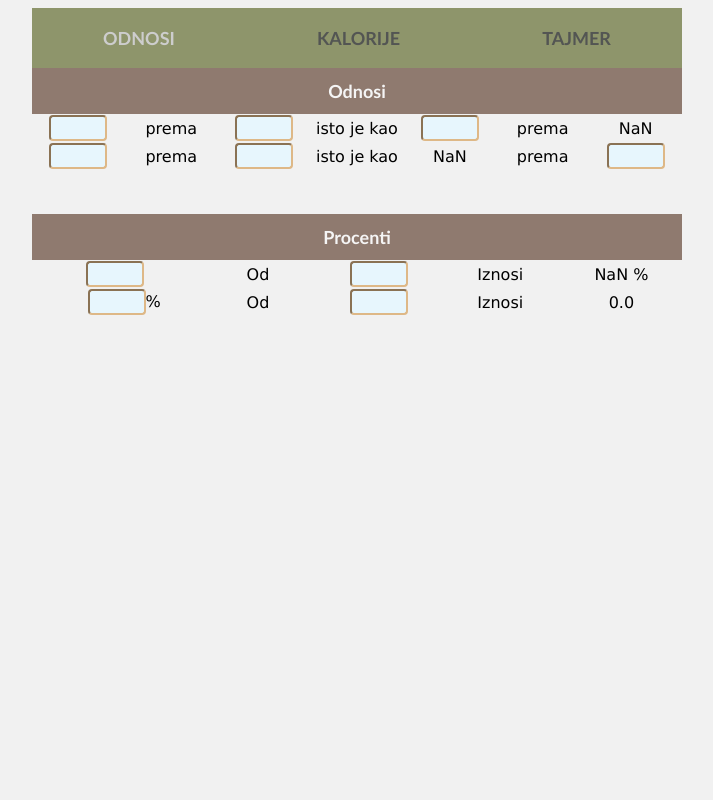
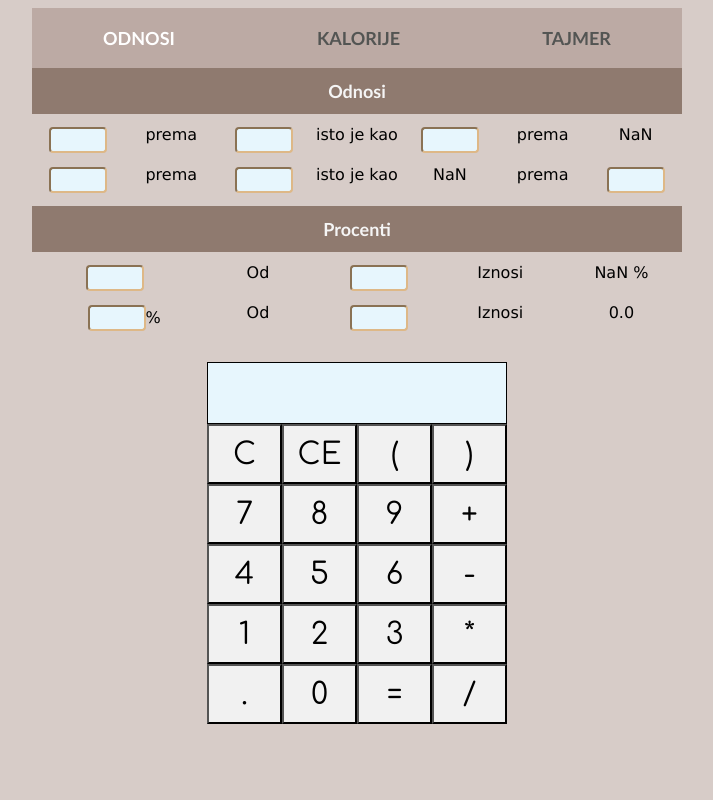
Before and after one commit to portal222/Calories, a React app: page / in a window 1280 px wide. Shown: the top 800 px of the page, without its empty margins (283-996 px from the left). Built offline with nearby package versions, Linux system fonts and the light colour scheme.

Commit message:
digitron

```diff
--- a/package.json
+++ b/package.json
@@ -17,6 +17,7 @@
     "css-loader": "^6.7.3",
     "html-loader": "^4.2.0",
     "html-webpack-plugin": "^5.5.0",
+    "mathjs": "^5.0.0",
     "node-sass": "^8.0.0",
     "react": "^18.2.0",
     "react-dom": "^18.2.0",
@@ -30,6 +31,7 @@
     "@emotion/react": "^11.11.0",
     "@emotion/styled": "^11.11.0",
     "framer-motion": "^10.16.4",
+    "immutability-helper": "^3.1.1",
     "moment": "^2.29.4",
     "prop-type": "^0.0.1",
     "prop-types": "^15.8.1",
--- /dev/null
+++ b/src/components/Digitron.js
@@ -0,0 +1,75 @@
+import React, { Component } from 'react'
+import Display from './Display'
+import KeyPadComponent from './KeyPadComponent'
+
+class Digitron extends Component {
+  state = {
+    result: ""
+  }
+
+  onClick = button => {
+    if (button === "=") {
+      this.calculate();
+    }
+
+    else if (button === "C") {
+      this.reset();
+
+    }
+
+    else if (button === "CE") {
+      this.backspace();
+    }
+
+    else {
+      this.setState({
+        result: this.state.result + button
+      })
+
+    }
+  };
+
+  calculate = () => {
+    var checkResult = ''
+    if (this.state.result.includes('--')) {
+      checkResult = this.state.result.replace('--', '+')
+    } else {
+      checkResult = this.state.result;
+    }
+
+    try {
+      this.setState({
+        result: (eval(checkResult) || "") + ""
+      })
+    } catch (e) {
+      this.setState({
+        result: "error"
+      })
+    }
+  };
+
+  reset = () => {
+    this.setState({
+      result: ""
+    })
+  };
+
+  backspace = () => {
+    this.setState({
+      result: this.state.result.slice(0, -1)
+    })
+  };
+  render() {
+    return (
+      <div>
+        <div className="calculator-body">
+
+          <Display result={this.state.result} />
+          <KeyPadComponent onClick={this.onClick} />
+        </div>
+      </div>
+    )
+  }
+}
+
+export default Digitron;
--- /dev/null
+++ b/src/components/Display.js
@@ -0,0 +1,9 @@
+import React, { Component } from 'react'
+
+class Display extends Component {
+  render() {
+    let { result } = this.props;
+    return <div className="result"> {result} </div>
+  }
+}
+export default Display
--- a/src/components/Kalorije.js
+++ b/src/components/Kalorije.js
@@ -1321,7 +1321,7 @@ const Kalorije = () => {
                                 + Number(inputValue37 * 0.22) + Number(inputValue38 * 0.4) + Number(inputValue39 * 0.43) + Number(inputValue40 * 0.34)
                                 + Number(inputValue41 * 0.5) + Number(inputValue42 * 0.23) + Number(inputValue43 * 0.16) + Number(inputValue44 * 0.61)
                                 + Number(inputValue45 * 0.16) + Number(inputValue46 * 0.18) + Number(inputValue47 * 0.27) + Number(inputValue48 * 0.85)
-                                + Number(inputValue49 * 0.043) + Number(inputValue50 * 3.5)).toFixed(1)}
+                                + Number(inputValue49 * 0.43) + Number(inputValue50 * 3.5)).toFixed(1)}
                         </td>
                     </tr>
                 </tfoot>
--- /dev/null
+++ b/src/components/KeyPadComponent.js
@@ -0,0 +1,41 @@
+import React, { Component } from 'react';
+
+
+class KeyPadComponent extends Component {
+  render() {
+    return (
+        <div className="button">
+
+
+          <button name="C" onClick={e => this.props.onClick(e.target.name)} label="C" value="clear" >C</button>
+          <button name="CE" onClick={e => this.props.onClick(e.target.name)}>CE</button>
+          <button name="(" onClick={e => this.props.onClick(e.target.name)}>(</button>
+          <button name=")" onClick={e => this.props.onClick(e.target.name)}>)</button>
+
+          <button name="7" onClick={e => this.props.onClick(e.target.name)} label="7" value="7">7</button>
+          <button name="8" onClick={e => this.props.onClick(e.target.name)} label="8" value="8">8</button>
+          <button name="9" onClick={e => this.props.onClick(e.target.name)} label="9" value="9" >9</button>
+          <button name="+" onClick={e => this.props.onClick(e.target.name)} label="+" size="2" value="+" >+</button>
+
+          <button name="4" onClick={e => this.props.onClick(e.target.name)} label="4" value="4">4</button>
+          <button name="5" onClick={e => this.props.onClick(e.target.name)} label="5" value="5" >5</button>
+          <button name="6" onClick={e => this.props.onClick(e.target.name)} label="6" value="6" >6</button>
+          <button name="-" onClick={e => this.props.onClick(e.target.name)} label="-" value="-">-</button>
+
+          <button name="1" onClick={e => this.props.onClick(e.target.name)} label="1" value="1" >1</button>
+          <button name="2" onClick={e => this.props.onClick(e.target.name)} label="2" value="2" >2</button>
+          <button name="3" onClick={e => this.props.onClick(e.target.name)} label="3" value="3" >3</button>
+          <button name="*" onClick={e => this.props.onClick(e.target.name)} label="x" value="*" >*</button>
+
+          <button name="." onClick={e => this.props.onClick(e.target.name)} label="." value="." >.</button>
+          <button name="0" onClick={e => this.props.onClick(e.target.name)} label="0" value="0" >0</button>
+          <button name="=" onClick={e => this.props.onClick(e.target.name)} label="=" size="2" value="equal" >=</button>
+          <button name="/" onClick={e => this.props.onClick(e.target.name)} label="/" value="/" >/</button>
+
+
+
+
+      </div>
+    )}
+}
+export default KeyPadComponent;
--- a/src/components/Navigation.js
+++ b/src/components/Navigation.js
@@ -1,5 +1,5 @@
 import React from "react";
-import { Link, Routes, Route, NavLink, HashRouter } from 'react-router-dom';
+import { Routes, Route, NavLink, HashRouter } from 'react-router-dom';
 
 
 import Kalorije from "./Kalorije";
@@ -16,7 +16,7 @@ export default function Navigation() {
           <NavLink to='/' className="linker"
             style={({ isActive }) => {
               return {
-                color: isActive ? "#cdcdcd" : "rgb(83, 85, 83)",
+                color: isActive ? "white" : "rgb(83, 85, 83)",
               };
             }}
           >
@@ -27,7 +27,7 @@ export default function Navigation() {
           <NavLink to="kalorije" className="linker"
             style={({ isActive }) => {
               return {
-                color: isActive ? "#cdcdcd" : "rgb(83, 85, 83)",
+                color: isActive ? "white" : "rgb(83, 85, 83)",
               };
             }}
           >
@@ -37,7 +37,7 @@ export default function Navigation() {
           <NavLink to="tajmer" className="linker"
             style={({ isActive }) => {
               return {
-                color: isActive ? "#cdcdcd" : "rgb(83, 85, 83)",
+                color: isActive ? "white" : "rgb(83, 85, 83)",
               };
             }}
           >
@@ -45,25 +45,14 @@ export default function Navigation() {
           </NavLink>
         </div>
 
-
-
-
-
-
-
       </div>
       <Routes>
-
-        {/* <Route path="/" element={<Home />} /> */}
         <Route path="/" element={<Odnosi />} />
-
         <Route path="/kalorije" element={<Kalorije />} />
         <Route path="/tajmer" element={<Tajmer />} />
-
       </Routes>
       <div className="home">
         <div className="img"></div>
-        {/* <img src="../img/politic-glob.png" alt="globus" /> */}
       </div>
 
     </HashRouter>
--- a/src/components/Odnosi.js
+++ b/src/components/Odnosi.js
@@ -1,4 +1,7 @@
 import React, { useState, useRef } from "react";
+// import Calculator from "./Calculator";
+import Digitron from "./Digitron"
+
 
 
 const Odnosi = () => {
@@ -81,22 +84,26 @@ const Odnosi = () => {
                     </tr>
 
                 </thead>
+
                 <tbody>
                     <tr>
                         <td >
                             <input type="number"
+                            name="value1"
                                 value={inputValue1}
                                 onChange={handleChangeValue1} />
                         </td>
                         <td >prema</td>
                         <td >
                             <input type="number"
+                            name="value2"
                                 value={inputValue2}
                                 onChange={handleChangeValue2} />
                         </td>
                         <td >isto je kao</td>
                         <td >
                             <input type="number"
+                            name="value3"
                                 value={inputValue3}
                                 onChange={handleChangeValue3} />
                         </td>
@@ -108,12 +115,14 @@ const Odnosi = () => {
                     <tr>
                         <td >
                             <input type="number"
+                            name="value4"
                                 value={inputValue4}
                                 onChange={handleChangeValue4} />
                         </td>
                         <td >prema</td>
                         <td >
                             <input type="number"
+                            name="value5"
                                 value={inputValue5}
                                 onChange={handleChangeValue5} />
                         </td>
@@ -125,6 +134,7 @@ const Odnosi = () => {
                         <td >prema</td>
                         <td >
                             <input type="number"
+                            name="value6"
                                 value={inputValue6}
                                 onChange={handleChangeValue6} />
                         </td >
@@ -132,24 +142,26 @@ const Odnosi = () => {
                     </tr>
                 </tbody>
             </table>
-            <br></br>
-            <br></br>
+
             <table className="odnosi">
                 <thead>
                     <tr>
                         <th colSpan={5}>Procenti</th>
                     </tr>
                 </thead>
+
                 <tbody>
                     <tr>
                         <td>
                             <input type="number"
+                            name="value7"
                                 value={inputValue7}
                                 onChange={handleChangeValue7} />
                         </td>
                         <td>Od</td>
                         <td>
                             <input type="number"
+                            name="value8"
                                 value={inputValue8}
                                 onChange={handleChangeValue8} />
                         </td>
@@ -161,6 +173,7 @@ const Odnosi = () => {
                     <tr>
                         <td className="proc">
                             <input type="number"
+                            name="value9"
                                 value={inputValue9}
                                 onChange={handleChangeValue9} />
                             %
@@ -168,6 +181,7 @@ const Odnosi = () => {
                         <td>Od</td>
                         <td>
                             <input type="number"
+                            name="value10"
                                 value={inputValue10}
                                 onChange={handleChangeValue10} />
                         </td>
@@ -180,10 +194,14 @@ const Odnosi = () => {
                 </tbody>
 
             </table>
+            <div className="calc">
+               <Digitron />
+            </div>
+            <br></br>
            {/* dodatak za 3d na dole */}
              <model-viewer
-            //   src="https://storage.googleapis.com/search-ar-edu/periodic-table/element_002_helium/element_002_helium.glb"
-              src="AutomatBiepi.glb"
+              src="https://storage.googleapis.com/search-ar-edu/periodic-table/element_002_helium/element_002_helium.glb"
+            //   src="AutomatBiepi.glb"
               shadow-intensity="1"
 
               camera-controls
--- a/src/index.html
+++ b/src/index.html
@@ -4,6 +4,8 @@
     <meta charset="UTF-8">
     <meta http-equiv="X-UA-Compatible" content="IE=edge">
     <meta name="viewport" content="width=device-width, initial-scale=1.0">
+<link href="https://fonts.googleapis.com/css2?family=Comfortaa&display=swap" rel="stylesheet">
+
     <script type="module" src="https://unpkg.com/@google/model-viewer/dist/model-viewer.min.js"></script>
     <title>🍎 Hrana</title>
 </head>
--- a/src/index.js
+++ b/src/index.js
@@ -1,25 +1,14 @@
+
+
+
+
 import React from "react";
-import { StrictMode } from "react";
-// import ReactDOM from "react-dom";
-
-import ReactDOM from "react-dom/client";
+import { createRoot } from 'react-dom/client';
 import "./scss/main.scss";
 
 
 import App from "./App";
 
-// const rootElement = document.getElementById("root");
-// ReactDOM.render(
-//   <StrictMode>
-//     <App />
-//   </StrictMode>,
-//   rootElement
-// );
-
-//=========dole je stari kod============
-
-var root = ReactDOM.createRoot(document.getElementById("root"));
-root.render(<App
-     number={10}
-     title="String from index file"
-     text="Text from index file" />);
+const container = document.getElementById("root");
+const root = createRoot(container); // createRoot(container!) if you use TypeScript
+root.render(<App tab="home" />);
--- /dev/null
+++ b/src/scss/_digitron.scss
@@ -0,0 +1,75 @@
+body {
+    background-color: seashell;
+}
+
+
+.result {
+    display: flex;
+    justify-content: left;
+    align-items: center;
+    height: 60px;
+    background-color: rgb(231, 246, 253);
+    border: 1px solid black;
+    width: 97%;
+    font-size: 40px;
+    font-family: 'Comfortaa', cursive;
+    padding-left: 7px;
+    overflow: hidden;
+
+}
+
+
+
+.calculator-body {
+    max-width: 400px;
+    margin: auto;
+}
+
+.button {
+    display: block;
+    background-color: #bbb;
+}
+
+button {
+    width: 25%;
+    height: 60px;
+    font-size: 30px;
+    font-family: 'Comfortaa', cursive;
+    background-color: rgb(241, 241, 241);
+    cursor: pointer;
+
+    &:hover {
+        background-color: rgb(251, 213, 144);
+
+    }
+}
+
+@media screen and (max-width: 500px) {
+
+    .result {
+
+        height: 40px;
+
+        width: 93%;
+        font-size: 24px;
+        font-family: 'Comfortaa', cursive;
+        padding-right: 8px;
+
+    }
+
+    .calculator-body {
+        max-width: 250px;
+
+    }
+
+    button {
+
+        height: 40px;
+        font-size: 18px;
+        font-family: 'Comfortaa', cursive;
+
+
+    }
+
+
+}
--- a/src/scss/main.scss
+++ b/src/scss/main.scss
@@ -1,11 +1,13 @@
-@import '../scss/tajmer.scss';
+@import '../scss/_tajmer.scss';
+@import '../scss/_digitron.scss';
 
 
 $color-one: #cdcdcd;
 $color-two: #a7abb0;
 $color-three: rgb(164, 168, 206);
 $color4: rgb(231, 246, 253);
-$color5: rgb(241, 241, 241);
+// $color5: rgb(241, 241, 241);
+$color5: #d7ccc8;
 $color6: rgb(143, 122, 111);
 $colorHid: rgb(184, 198, 184);
 $colorProt: rgb(238, 208, 170);
@@ -29,7 +31,7 @@ body {
 
 
 .navContainer {
-    background-color: #8e956b;
+    background-color: #bcaaa4;
     display: flex;
     flex-direction: row;
     margin: auto;
@@ -76,10 +78,9 @@ body {
     min-width: 650px;
     margin: auto;
     background-color: $color5;
+    margin-bottom: 12px;
 
-    // tr {
-    //     padding: 20px 15px;
-    // }
+
     .proc {
      padding-left: 20px;
     }
@@ -105,6 +106,7 @@ body {
         min-width: 50px;
         max-width: 50px;
 
+
     }
 
     input {
@@ -115,6 +117,7 @@ body {
         background-color: $color4;
         border-radius: 4px;
         border-color: burlywood;
+      margin-top: 12px;
     }
 }
 model-viewer {
@@ -131,6 +134,11 @@ model-viewer {
     background-color: transparent;
     border-color: transparent;
 
+}
+.calc {
+    margin: auto;
+margin-top: 30px;
+    width: 300px;
 }
 
 .hrana {
```
Also changed, not shown: 1 other file (tests, documents, lock files or other folders). Lines whose indentation alone changed are shown as unchanged.
